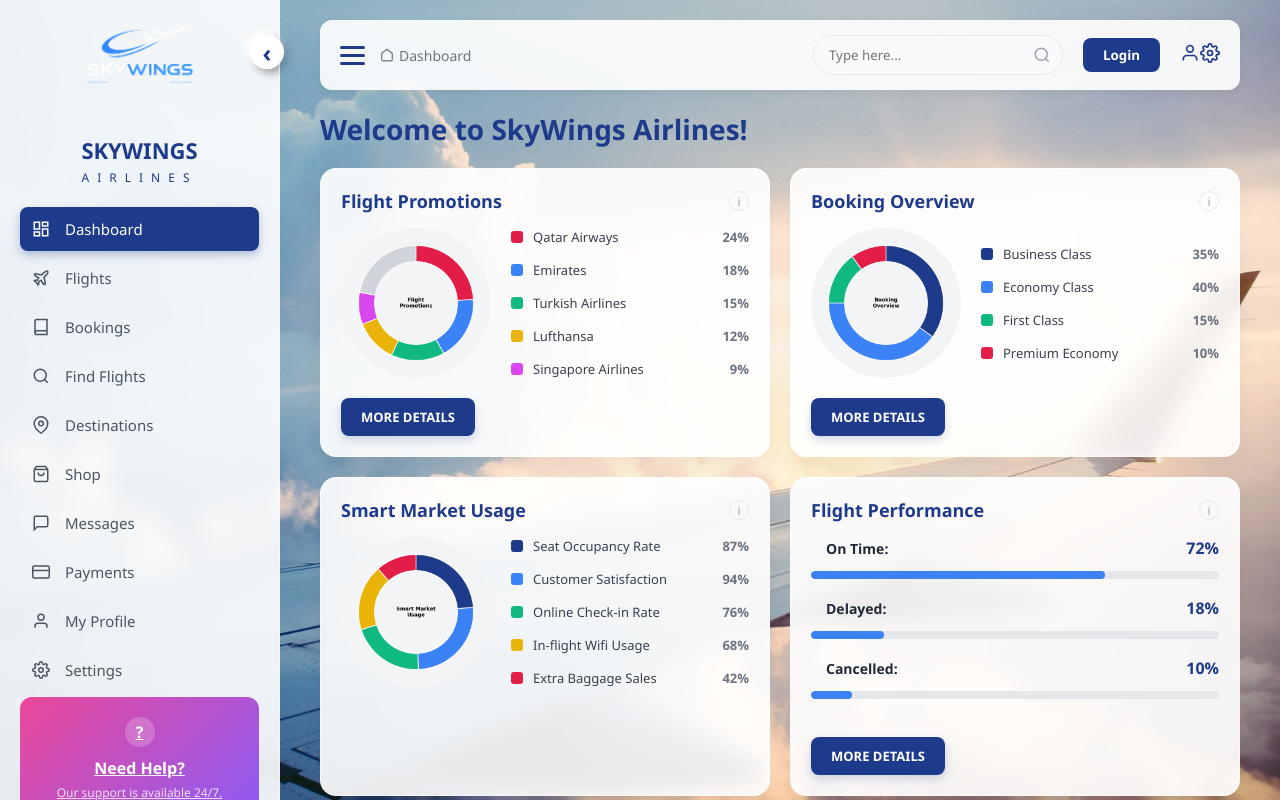
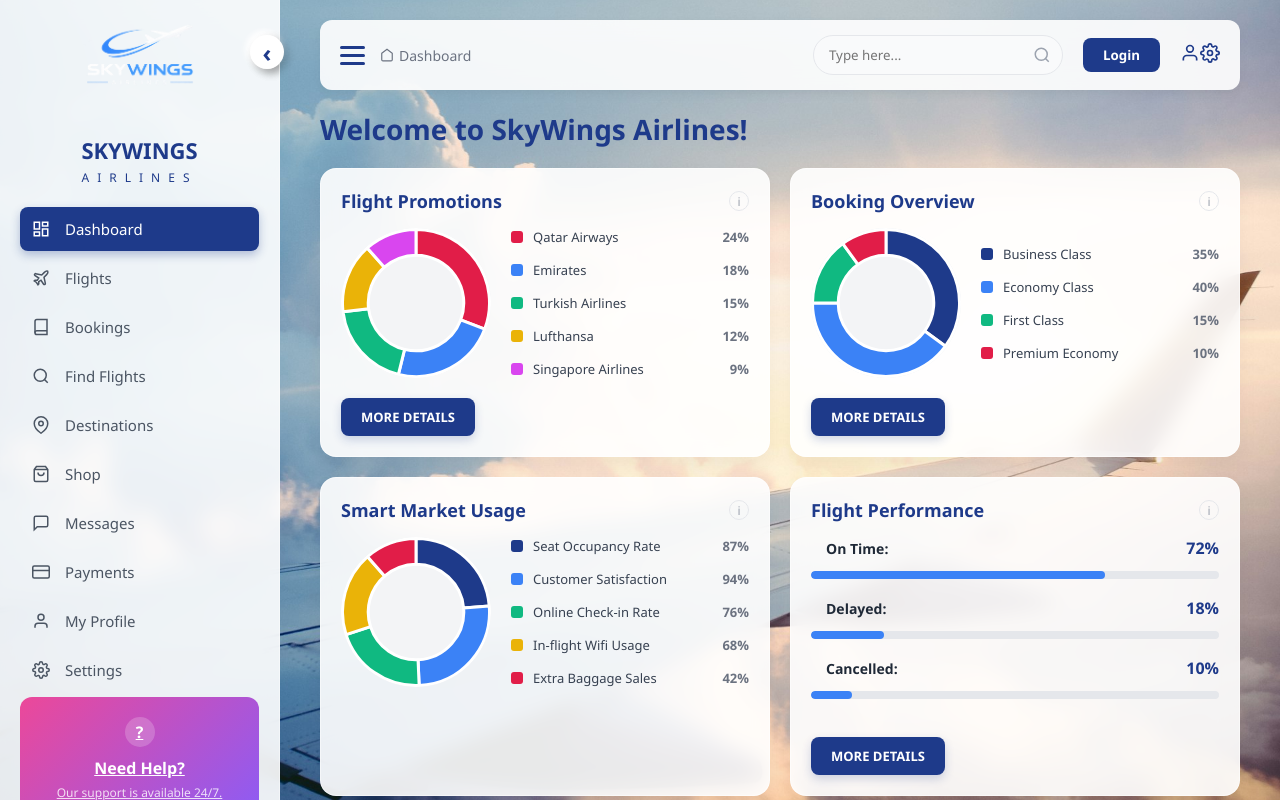
Before and after one commit to frozanhakimi/SkyWings-React, a React (Vite) app: page / in a window 1280 px wide. Built offline with nearby package versions, Linux system fonts and the light colour scheme.

Commit message:
Replace static chart images with real Chart.js donuts

```diff
--- a/src/pages/Dashboard.jsx
+++ b/src/pages/Dashboard.jsx
@@ -1,36 +1,63 @@
 import { useState } from 'react';
 import Sidebar from '../components/Sidebar';
 import Topbar from '../components/Topbar';
+import DonutChart from '../components/DonutChart';
 
 function Dashboard() {
-  const [sidebarCollapsed, setSidebarCollapsed] = useState(false);
-  const [mobileSidebarOpen, setMobileSidebarOpen] = useState(false);
+  const [collapsed, setCollapsed] = useState(false);
+  const [mobileOpen, setMobileOpen] = useState(false);
+
+  // Card 1 - Flight Promotions
+  const promotionsData = {
+    labels: ['Qatar Airways', 'Emirates', 'Turkish Airlines', 'Lufthansa', 'Singapore Airlines'],
+    values: [24, 18, 15, 12, 9],
+    colors: ['#e11d48', '#3b82f6', '#10b981', '#eab308', '#d946ef'],
+  };
+
+  // Card 2 - Booking Overview
+  const bookingData = {
+    labels: ['Business Class', 'Economy Class', 'First Class', 'Premium Economy'],
+    values: [35, 40, 15, 10],
+    colors: ['#1e3a8a', '#3b82f6', '#10b981', '#e11d48'],
+  };
+
+  // Card 3 - Smart Market Usage
+  const marketData = {
+    labels: [
+      'Seat Occupancy Rate',
+      'Customer Satisfaction',
+      'Online Check-in Rate',
+      'In-flight Wifi Usage',
+      'Extra Baggage Sales',
+    ],
+    values: [87, 94, 76, 68, 42],
+    colors: ['#1e3a8a', '#3b82f6', '#10b981', '#eab308', '#e11d48'],
+  };
 
   return (
     <>
-      <Sidebar
-        collapsed={sidebarCollapsed}
-        mobileOpen={mobileSidebarOpen}
-      />
-
-      <div
-        className={`sidebar-overlay ${mobileSidebarOpen ? 'show' : ''}`}
-        onClick={() => setMobileSidebarOpen(false)}
-      ></div>
+      <Sidebar collapsed={collapsed} mobileOpen={mobileOpen} />
 
       <button
         className="sidebar-toggle"
-        onClick={() => setSidebarCollapsed(!sidebarCollapsed)}
+        onClick={() => setCollapsed(!collapsed)}
+        aria-label="Toggle sidebar"
       >
         ‹
       </button>
 
+      <div
+        className={`sidebar-overlay ${mobileOpen ? 'show' : ''}`}
+        onClick={() => setMobileOpen(false)}
+      ></div>
+
       <main className="main-content">
         <Topbar
           pageTitle="Dashboard"
-          onMenuClick={() => setMobileSidebarOpen(!mobileSidebarOpen)}
+          onMenuClick={() => setMobileOpen(true)}
         />
-       <h1 className="welcome-title">Welcome to SkyWings Airlines!</h1>
+
+        <h1 className="welcome-title">Welcome to SkyWings Airlines!</h1>
 
         <div className="dashboard-grid">
           {/* Card 1 - Flight Promotions */}
@@ -41,14 +68,23 @@
             </div>
             <div className="card-content chart-layout">
               <div className="graph-placeholder">
-                <img src="/images/flight_promotions_donut.png" alt="Promotion Graph" />
+                <DonutChart
+                  labels={promotionsData.labels}
+                  values={promotionsData.values}
+                  colors={promotionsData.colors}
+                />
               </div>
               <div className="chart-legend">
-                <div className="legend-item"><span className="dot" style={{ background: '#e11d48' }}></span> Qatar Airways <span className="pct">24%</span></div>
-                <div className="legend-item"><span className="dot" style={{ background: '#3b82f6' }}></span> Emirates <span className="pct">18%</span></div>
-                <div className="legend-item"><span className="dot" style={{ background: '#10b981' }}></span> Turkish Airlines <span className="pct">15%</span></div>
-                <div className="legend-item"><span className="dot" style={{ background: '#eab308' }}></span> Lufthansa <span className="pct">12%</span></div>
-                <div className="legend-item"><span className="dot" style={{ background: '#d946ef' }}></span> Singapore Airlines <span className="pct">9%</span></div>
+                {promotionsData.labels.map((label, i) => (
+                  <div className="legend-item" key={i}>
+                    <span
+                      className="dot"
+                      style={{ background: promotionsData.colors[i] }}
+                    ></span>
+                    {label}
+                    <span className="pct">{promotionsData.values[i]}%</span>
+                  </div>
+                ))}
               </div>
             </div>
             <button className="btn-blue">More Details</button>
@@ -62,13 +98,23 @@
             </div>
             <div className="card-content chart-layout">
               <div className="graph-placeholder">
-                <img src="/images/booking_overview_donut.png" alt="Booking Graph" />
+                <DonutChart
+                  labels={bookingData.labels}
+                  values={bookingData.values}
+                  colors={bookingData.colors}
+                />
               </div>
               <div className="chart-legend">
-                <div className="legend-item"><span className="dot" style={{ background: '#1e3a8a' }}></span> Business Class <span className="pct">35%</span></div>
-                <div className="legend-item"><span className="dot" style={{ background: '#3b82f6' }}></span> Economy Class <span className="pct">40%</span></div>
-                <div className="legend-item"><span className="dot" style={{ background: '#10b981' }}></span> First Class <span className="pct">15%</span></div>
-                <div className="legend-item"><span className="dot" style={{ background: '#e11d48' }}></span> Premium Economy <span className="pct">10%</span></div>
+                {bookingData.labels.map((label, i) => (
+                  <div className="legend-item" key={i}>
+                    <span
+                      className="dot"
+                      style={{ background: bookingData.colors[i] }}
+                    ></span>
+                    {label}
+                    <span className="pct">{bookingData.values[i]}%</span>
+                  </div>
+                ))}
               </div>
             </div>
             <button className="btn-blue">More Details</button>
@@ -82,14 +128,23 @@
             </div>
             <div className="card-content chart-layout">
               <div className="graph-placeholder">
-                <img src="/images/smart_market_usage_donut.png" alt="Market Graph" />
+                <DonutChart
+                  labels={marketData.labels}
+                  values={marketData.values}
+                  colors={marketData.colors}
+                />
               </div>
               <div className="chart-legend">
-                <div className="legend-item"><span className="dot" style={{ background: '#1e3a8a' }}></span> Seat Occupancy Rate <span className="pct">87%</span></div>
-                <div className="legend-item"><span className="dot" style={{ background: '#3b82f6' }}></span> Customer Satisfaction <span className="pct">94%</span></div>
-                <div className="legend-item"><span className="dot" style={{ background: '#10b981' }}></span> Online Check-in Rate <span className="pct">76%</span></div>
-                <div className="legend-item"><span className="dot" style={{ background: '#eab308' }}></span> In-flight Wifi Usage <span className="pct">68%</span></div>
-                <div className="legend-item"><span className="dot" style={{ background: '#e11d48' }}></span> Extra Baggage Sales <span className="pct">42%</span></div>
+                {marketData.labels.map((label, i) => (
+                  <div className="legend-item" key={i}>
+                    <span
+                      className="dot"
+                      style={{ background: marketData.colors[i] }}
+                    ></span>
+                    {label}
+                    <span className="pct">{marketData.values[i]}%</span>
+                  </div>
+                ))}
               </div>
             </div>
           </div>
@@ -125,7 +180,9 @@
                 <div className="progress-fill" style={{ width: '10%' }}></div>
               </div>
 
-              <button className="btn-blue" style={{ marginTop: '20px' }}>More Details</button>
+              <button className="btn-blue" style={{ marginTop: '20px' }}>
+                More Details
+              </button>
             </div>
           </div>
         </div>
```
